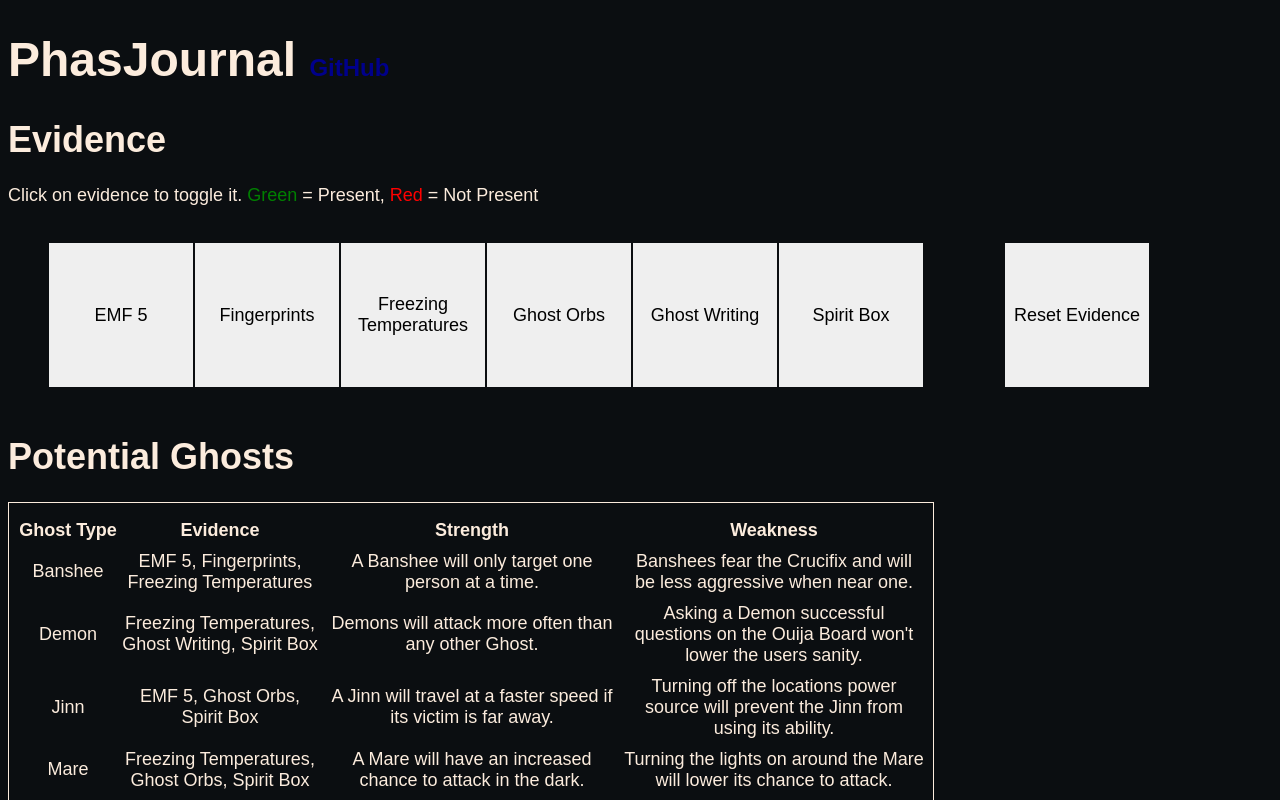
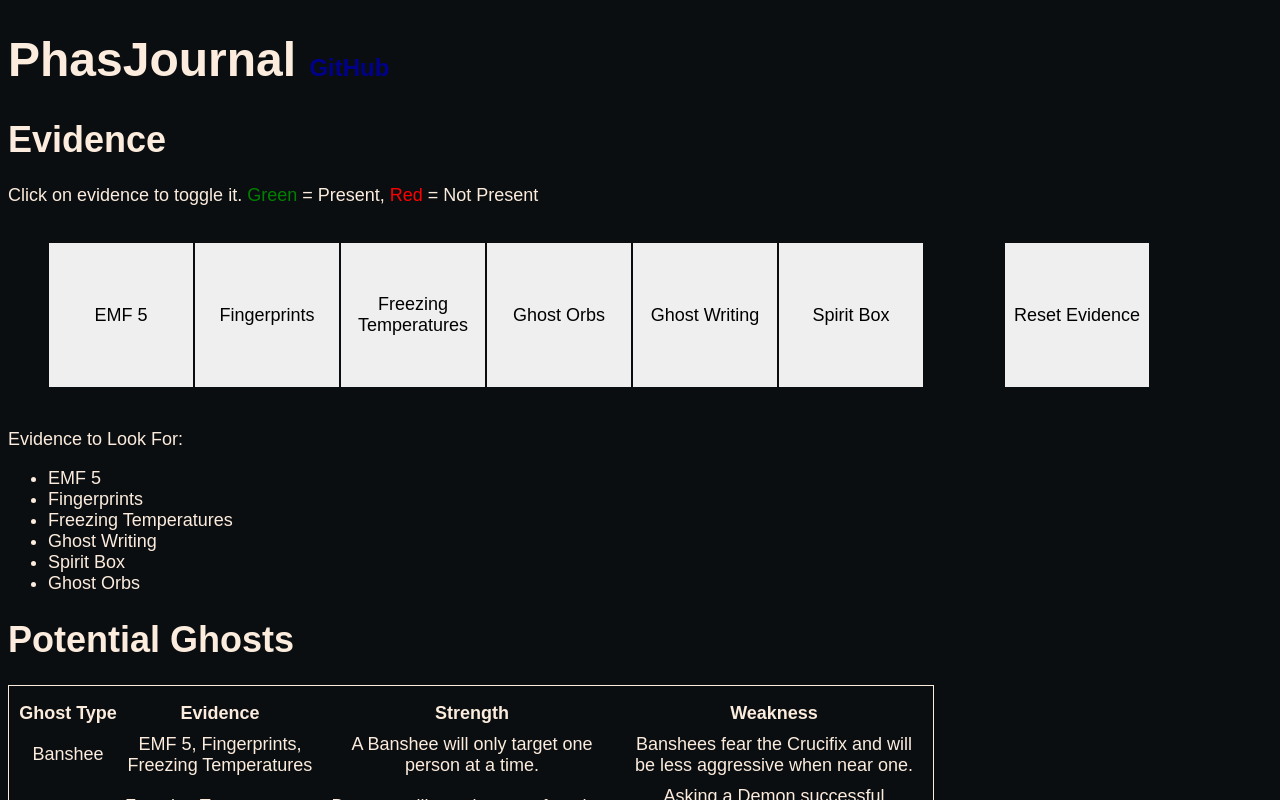
Before and after one commit to MysteryBlokHed/phasjournal, a Vue app: page / in a window 1280 px wide. Shown: the top 800 px of the page. Built offline with nearby package versions, Linux system fonts and the light colour scheme.

Commit message:
Add list of evidence to look for

```diff
--- a/src/App.vue
+++ b/src/App.vue
@@ -7,6 +7,7 @@
       </a>
     </h1>
     <EvidenceSelector
+      :ghosts="potentialGhosts"
       :evidencePresent="evidencePresent"
       :evidenceNotPresent="evidenceNotPresent"
       :updateEvidencePresent="updateEvidencePresent"
--- a/src/components/EvidenceSelector.vue
+++ b/src/components/EvidenceSelector.vue
@@ -18,12 +18,19 @@
         <button @click="resetEvidence">Reset Evidence</button>
       </li>
     </ul>
+    <div v-if="evidenceNeeded.length">
+      <p>Evidence to Look For:</p>
+      <ul>
+        <li v-for="e in evidenceNeeded" :key="e">{{ e }}</li>
+      </ul>
+    </div>
+    <p v-else>No evidence to look for.</p>
   </div>
 </template>
 
 <script lang="ts">
 import { defineComponent, PropType } from 'vue'
-import { Evidence } from '../types'
+import { Evidence, Ghost } from '../types'
 
 export default defineComponent({
   name: 'EvidenceSelector',
@@ -32,7 +39,51 @@ export default defineComponent({
       evidence: Evidence,
     }
   },
+  computed: {
+    evidenceNeeded() {
+      // If one ghost is left no evidence is needed
+      if (this.ghosts.length === 1) return []
+
+      let needed = [] as Evidence[]
+
+      // Get evidence from all present ghosts
+      for (let ghost of this.ghosts)
+        for (let e of ghost.evidence) if (!needed.includes(e)) needed.push(e)
+
+      // Remove evidence marked as present/not present
+      let newNeeded = needed.slice()
+      for (let e of needed)
+        if (
+          this.evidencePresent.includes(e) ||
+          this.evidenceNotPresent.includes(e)
+        )
+          newNeeded.splice(newNeeded.indexOf(e), 1)
+
+      needed = newNeeded
+
+      let combinedEvidence = [] as Evidence[]
+      for (let ghost of this.ghosts)
+        combinedEvidence = combinedEvidence.concat(ghost.evidence)
+
+      // Remove evidence potential ghosts have in common
+      let commonEvidence = [] as Evidence[]
+      combinedEvidence.filter((v) => {
+        return combinedEvidence.every((a) => {
+          return a.indexOf(v) !== -1
+        })
+      })
+
+      for (let e of commonEvidence)
+        if (needed.includes(e)) needed.splice(needed.indexOf(e), 1)
+
+      return needed
+    },
+  },
   props: {
+    ghosts: {
+      type: Array as PropType<Array<Ghost>>,
+      required: true,
+    },
     evidencePresent: {
       type: Array as PropType<Array<Evidence>>,
       required: true,
@@ -49,8 +100,8 @@ export default defineComponent({
       const target = event.target as HTMLButtonElement
       const buttonEvidence = target.getAttribute('evidence') as Evidence
 
-      let newPresent = [...this.evidencePresent]
-      let newNotPresent = [...this.evidenceNotPresent]
+      let newPresent = this.evidencePresent.slice()
+      let newNotPresent = this.evidenceNotPresent.slice()
 
       switch (target.className) {
         case 'neutral':
@@ -97,16 +148,16 @@ button.not-present {
 }
 </style>
 <style scoped>
-ul {
+ul.evidence-types {
   list-style: none;
   display: inline-block;
 }
 
-li {
+ul.evidence-types li {
   float: left;
 }
 
-li:last-child {
+ul.evidence-types li:last-child {
   margin-left: 5rem;
 }
 
```
